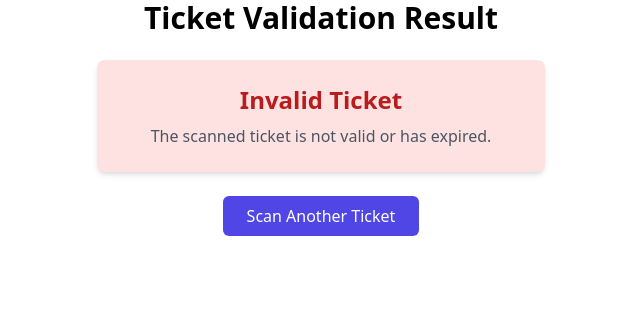
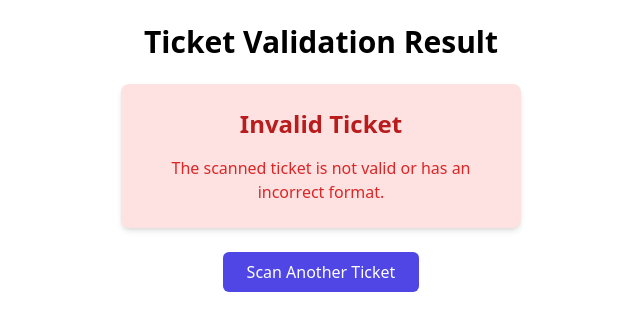
Before and after one commit to PawanAK/identicket, a React (Vite) app: page /result in a window 1280 px wide. Shown: the top 330 px of the page, without its empty margins (319-959 px from the left). Built offline with nearby package versions, Linux system fonts and the light colour scheme; the HTML template or start-up script is replaced by a standard one.

Commit message:
info view

```diff
--- a/src/components/ValidationResult.jsx
+++ b/src/components/ValidationResult.jsx
@@ -5,19 +5,39 @@ function ValidationResult() {
   const location = useLocation();
   const ticketData = location.state?.ticketData;
 
-  // In a real app, you'd validate the ticket data here or in a useEffect
-  const isValid = ticketData && ticketData.length > 0;
+  let parsedData;
+  let isValid = false;
+
+  try {
+    parsedData = JSON.parse(ticketData);
+    isValid = parsedData && parsedData.id && parsedData.username;
+  } catch (error) {
+    console.error('Error parsing ticket data:', error);
+  }
 
   return (
-    <div className="max-w-md mx-auto text-center">
+    <div className="max-w-md mx-auto text-center p-6">
       <h1 className="text-3xl font-bold mb-6">Ticket Validation Result</h1>
       <div className={`p-6 rounded-lg shadow-md ${isValid ? 'bg-green-100' : 'bg-red-100'}`}>
-        <p className={`text-2xl font-semibold ${isValid ? 'text-green-700' : 'text-red-700'}`}>
+        <p className={`text-2xl font-semibold mb-4 ${isValid ? 'text-green-700' : 'text-red-700'}`}>
           {isValid ? 'Valid Ticket' : 'Invalid Ticket'}
         </p>
-        <p className="mt-2 text-gray-600">
-          {isValid ? 'The scanned ticket is valid.' : 'The scanned ticket is not valid or has expired.'}
-        </p>
+        {isValid && parsedData && (
+          <div className="text-left">
+            <TicketInfo label="Ticket ID" value={parsedData.id} />
+            <TicketInfo label="Username" value={parsedData.username} />
+            <TicketInfo label="From" value={parsedData.start} />
+            <TicketInfo label="To" value={parsedData.end} />
+            <TicketInfo label="Type" value={parsedData.dailyPass ? 'Daily Pass' : 'Single Trip'} />
+            <TicketInfo label="Price" value={`$${parsedData.price}`} />
+            <TicketInfo label="Created At" value={new Date(parsedData.createdAt).toLocaleString()} />
+          </div>
+        )}
+        {!isValid && (
+          <p className="text-red-600">
+            The scanned ticket is not valid or has an incorrect format.
+          </p>
+        )}
       </div>
       <Link to="/" className="mt-6 inline-block bg-indigo-600 text-white px-6 py-2 rounded-md hover:bg-indigo-700 transition-colors">
         Scan Another Ticket
@@ -26,4 +46,12 @@ function ValidationResult() {
   );
 }
 
+function TicketInfo({ label, value }) {
+  return (
+    <div className="mb-2">
+      <span className="font-semibold">{label}:</span> <span className="ml-2">{value}</span>
+    </div>
+  );
+}
+
 export default ValidationResult;
```
